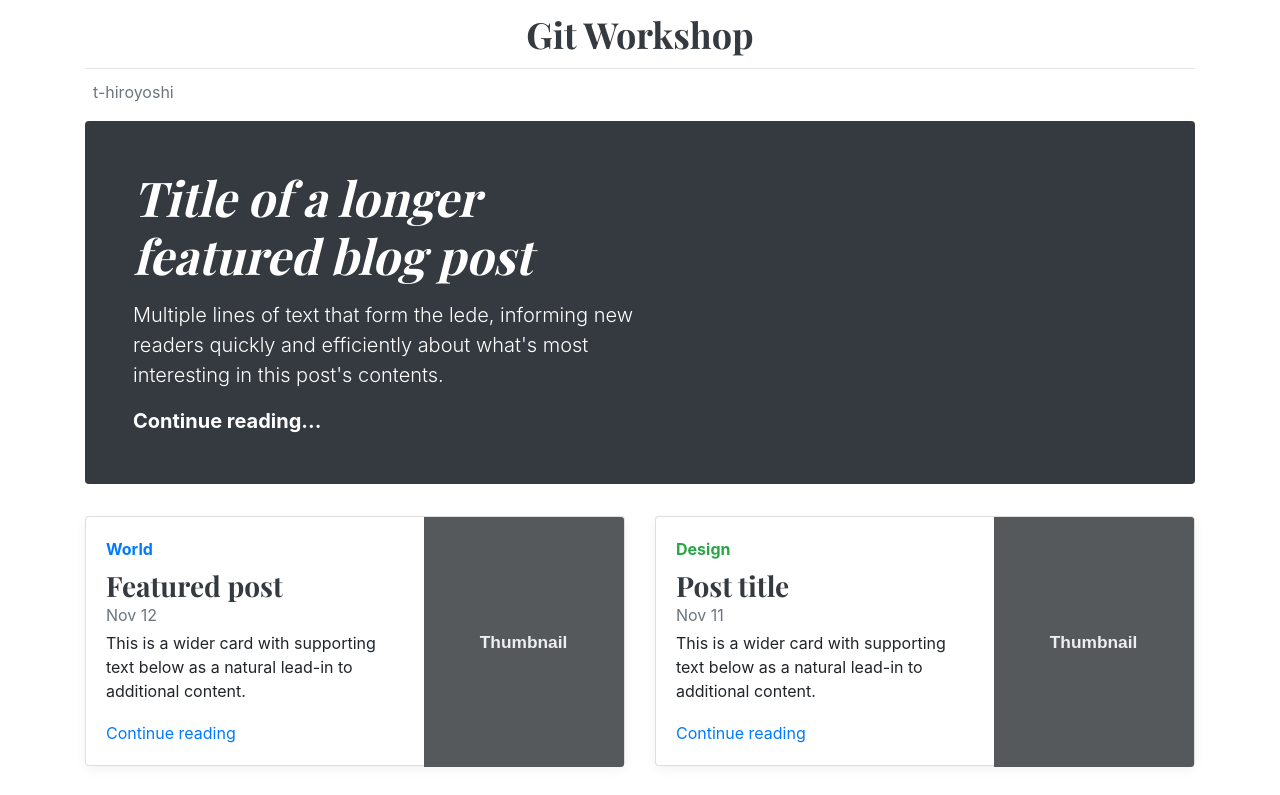
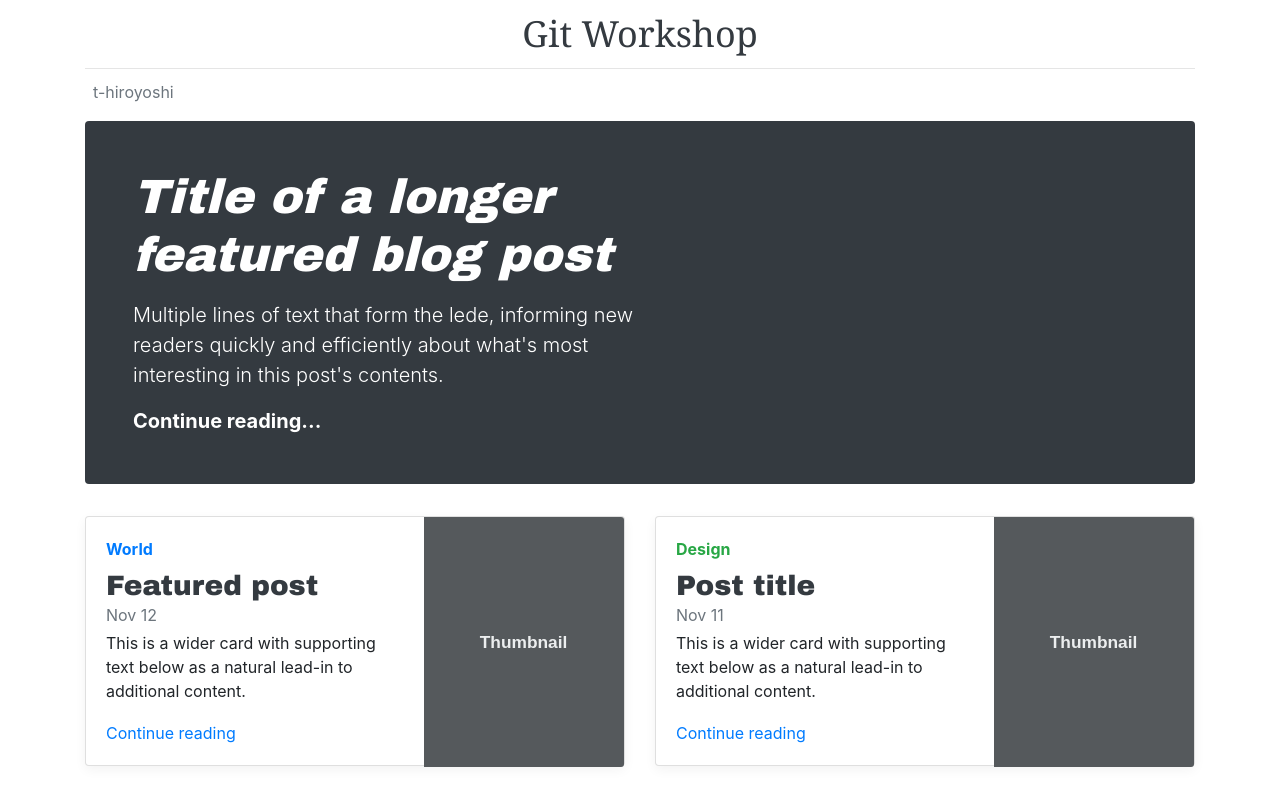
Before and after one commit to unitus-jp/git-workshop, a plain HTML site: page index.html in a window 1280 px wide. Shown: the top 795 px of the page. Drawn offline with nearby package versions, Linux system fonts and the light colour scheme.

Commit message:
フォント変えました

```diff
--- a/index.css
+++ b/index.css
@@ -6,7 +6,7 @@
 }
 
 .blog-header-logo {
-  font-family: "Playfair Display", Georgia, "Times New Roman", serif;
+  font-family: "sans-serif", Georgia, "Times New Roman", serif;
   font-size: 2.25rem;
 }
 
@@ -15,7 +15,7 @@
 }
 
 h1, h2, h3, h4, h5, h6 {
-  font-family: "Playfair Display", Georgia, "Times New Roman", serif;
+  font-family: "arial black", Georgia, "Times New Roman", serif;
 }
 
 .display-4 {
```
